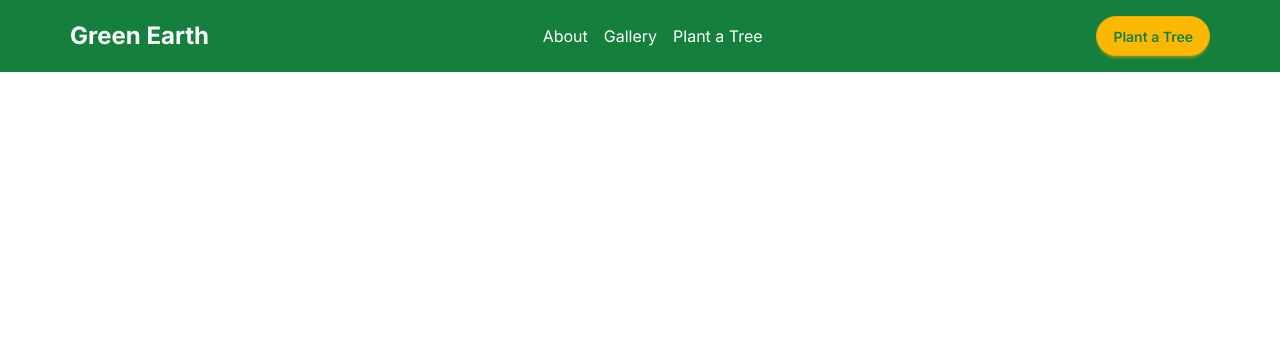
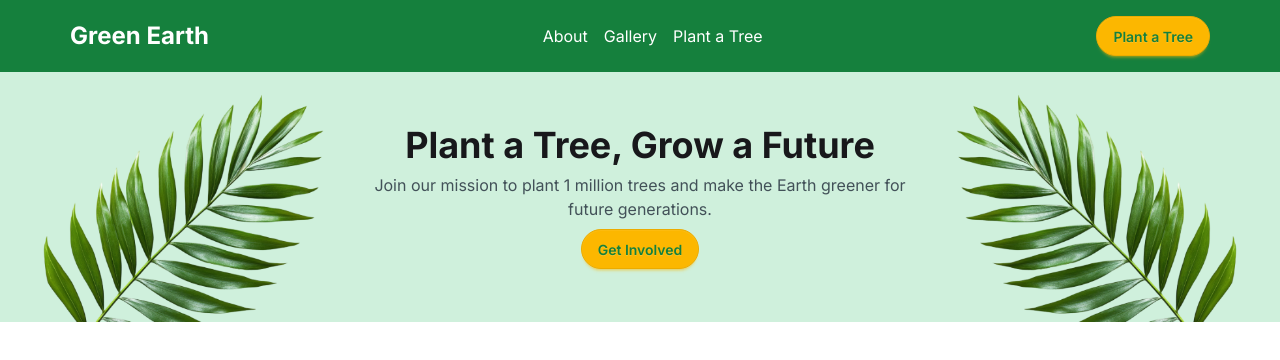
Before and after one commit to shahriar-u/assignment-6-ph12, a plain HTML site: page index.html in a window 1280 px wide. Drawn offline with nearby package versions, Linux system fonts and the light colour scheme.

Commit message:
hero section added

```diff
--- a/index.html
+++ b/index.html
@@ -38,6 +38,23 @@
             </div>
         </nav>
 
+        <!-- hero section  -->
+        <section class="bg-[#CFF0DC]">
+            <div class="flex justify-between items-center max-w-[1440px] mx-auto">
+                <img class="h-[250px]" src="./assets/hero-leaf1.png" alt="">
+                <div class="text-center  space-y-2">
+                    <h1 class="text-4xl font-bold">Plant a Tree, Grow a Future</h1>
+                    <p class="text-[#425158]">Join our mission to plant 1 million trees and make the Earth greener for
+                        future
+                        generations.</p>
+                    <button class="btn btn-warning rounded-3xl text-[#15803D]">Get Involved</button>
+                </div>
+                <img class="h-[250px]" src="./assets/hero-leaf2.png" alt="">
+            </div>
+        </section>
+    </header>
+
+
 
 </body>
 
```
